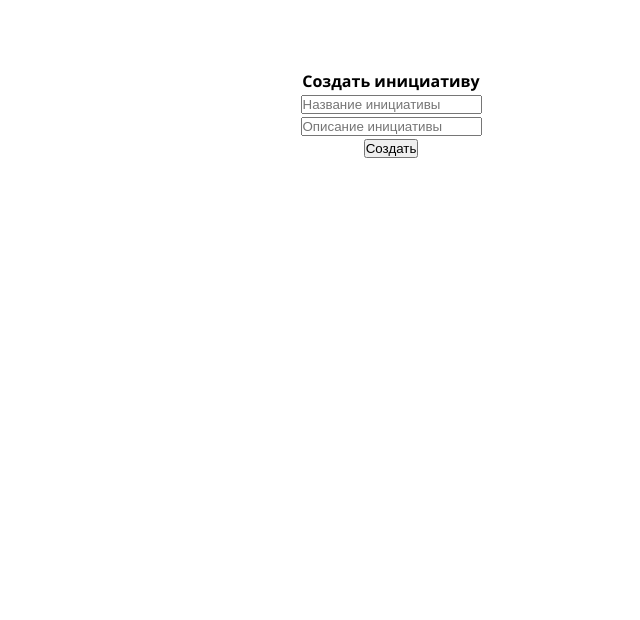
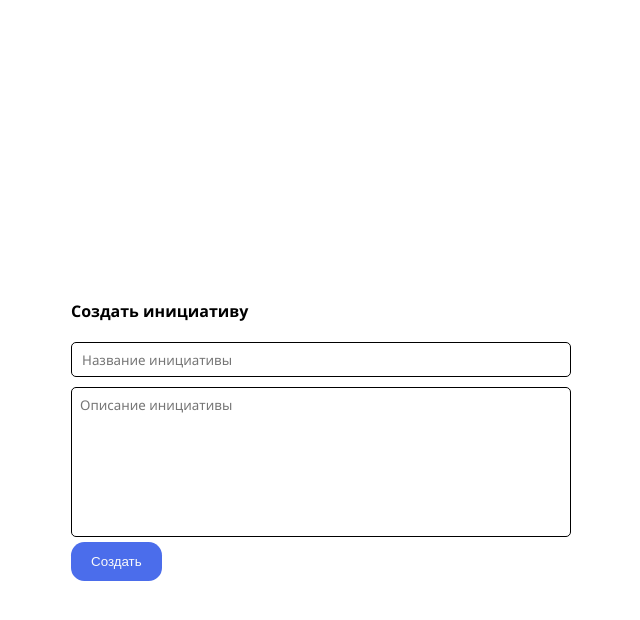
Before and after one commit to Ooohstream/business-lab-account, a Vue app: page /createenterprise in a window 1280 px wide. Shown: the top 620 px of the page, without its empty margins (249-889 px from the left). Built offline with nearby package versions, Linux system fonts and the light colour scheme.

Commit message:
Update CreateEnterprise.vue

```diff
--- a/src/views/CreateEnterprise.vue
+++ b/src/views/CreateEnterprise.vue
@@ -8,10 +8,11 @@
                 <div class="title-description">
                     <input type="text" class="input-title" placeholder="Название инициативы" v-model="title" />
                     <br>
-                    <input type="text" class="input-description" placeholder="Описание инициативы" v-model="description" @keyup.enter="create"/>
+
+                    <textarea v-model="description" placeholder="Описание инициативы" class="input-description" ></textarea>
                 </div>
                 <div class="button-holder">
-                    <button type="submit">Создать</button>
+                    <button type="submit" class="btn btn-primary">Создать</button>
                 </div>
             </form>
         </div>
@@ -45,10 +46,34 @@ export default {
 
 <style lang="scss" scoped>
 .container{
-    text-align: center;
+    text-align: left;
     margin: auto;
+    padding-top:300px;
 }
 .title-description{
     display: block;
 }
+input{
+    font-family: 'Segoe UI', Tahoma, Geneva, Verdana, sans-serif;
+    margin-top: 20px;
+    border-radius: 5px;
+    border: 0.2px solid black;
+    width: 500px;
+    padding-left: 10px;
+    height: 35px;
+
+}
+
+.input-description{
+    font-family: 'Segoe UI', Tahoma, Geneva, Verdana, sans-serif;
+    margin-top: 10px;
+    border-radius: 5px;
+    border: 0.2px solid black;
+    height: 150px;
+    width: 500px;
+    resize: none;
+    padding-left: 8px;
+    padding-top: 8px;
+    font-size: 10pt;
+}
 </style>
```
